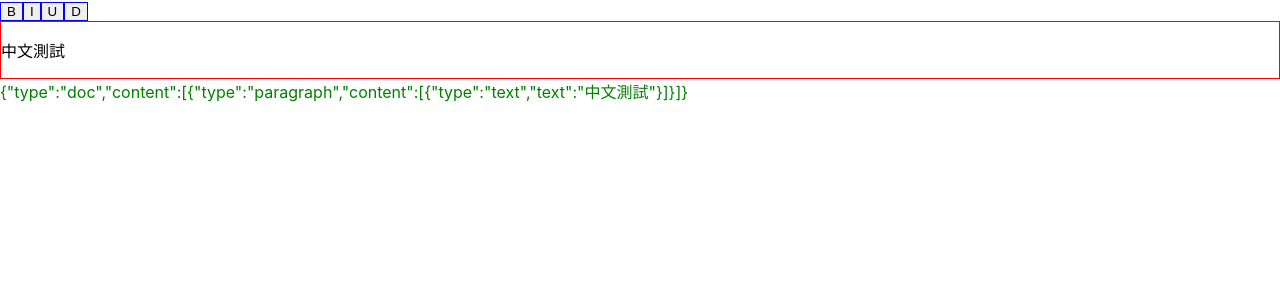
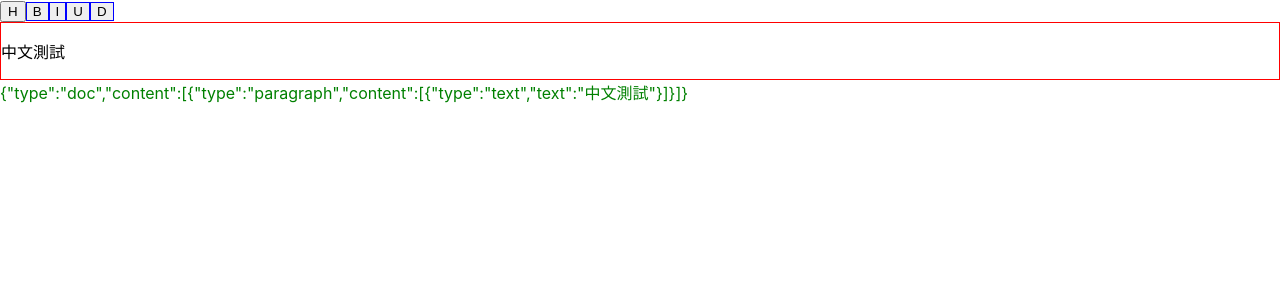
Before and after one commit to YacheLee/react-prosemirror-example, a React (Create React App) app: page / in a window 1280 px wide. Shown: the top 300 px of the page. Built offline with nearby package versions, Linux system fonts and the light colour scheme.

Commit message:
hello world for Heading

```diff
--- a/src/components/RichTextEditor/components/Toolbar/Toolbar.js
+++ b/src/components/RichTextEditor/components/Toolbar/Toolbar.js
@@ -1,7 +1,7 @@
 import React, {useContext} from 'react';
-import {toggleMark} from 'prosemirror-commands';
+import {setBlockType, toggleMark} from 'prosemirror-commands';
 import EditorViewContext from '../../contexts/EditorViewContext';
-import {getType, markActive} from '../../utils';
+import {getSchema, getType, markActive} from '../../utils';
 
 function isValue(editorView, type_name){
     return !!markActive(editorView.state, getType(editorView, type_name));
@@ -20,6 +20,13 @@ function Toolbar() {
 
     return (
         <div>
+            <button onClick={(e)=>{
+                e.preventDefault();
+                editorView.focus();
+                const schema = getSchema(editorView);
+                const command = setBlockType(schema.nodes.heading, {level: 1});
+                command(editorView.state, editorView.dispatch)
+            }}>H</button>
             <button style={{border: `solid ${isValue(editorView, 'strong') ? "5px" : "1px"} blue`}} onClick={e=>toggleType(e, editorView, 'strong')}>B</button>
             <button
                 style={{border: `solid ${isValue(editorView, 'em') ? "5px" : "1px"} blue`}}
```
